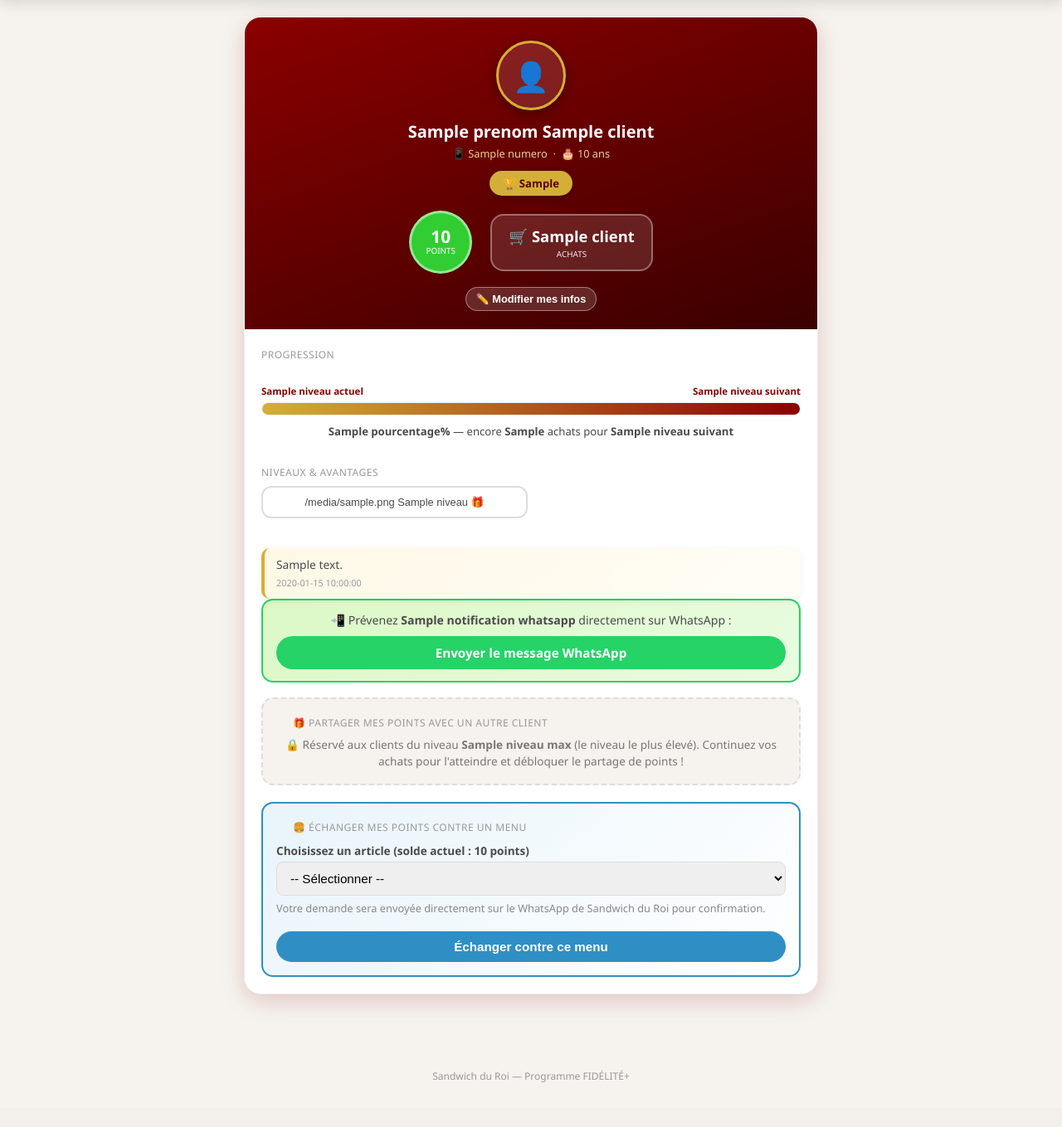
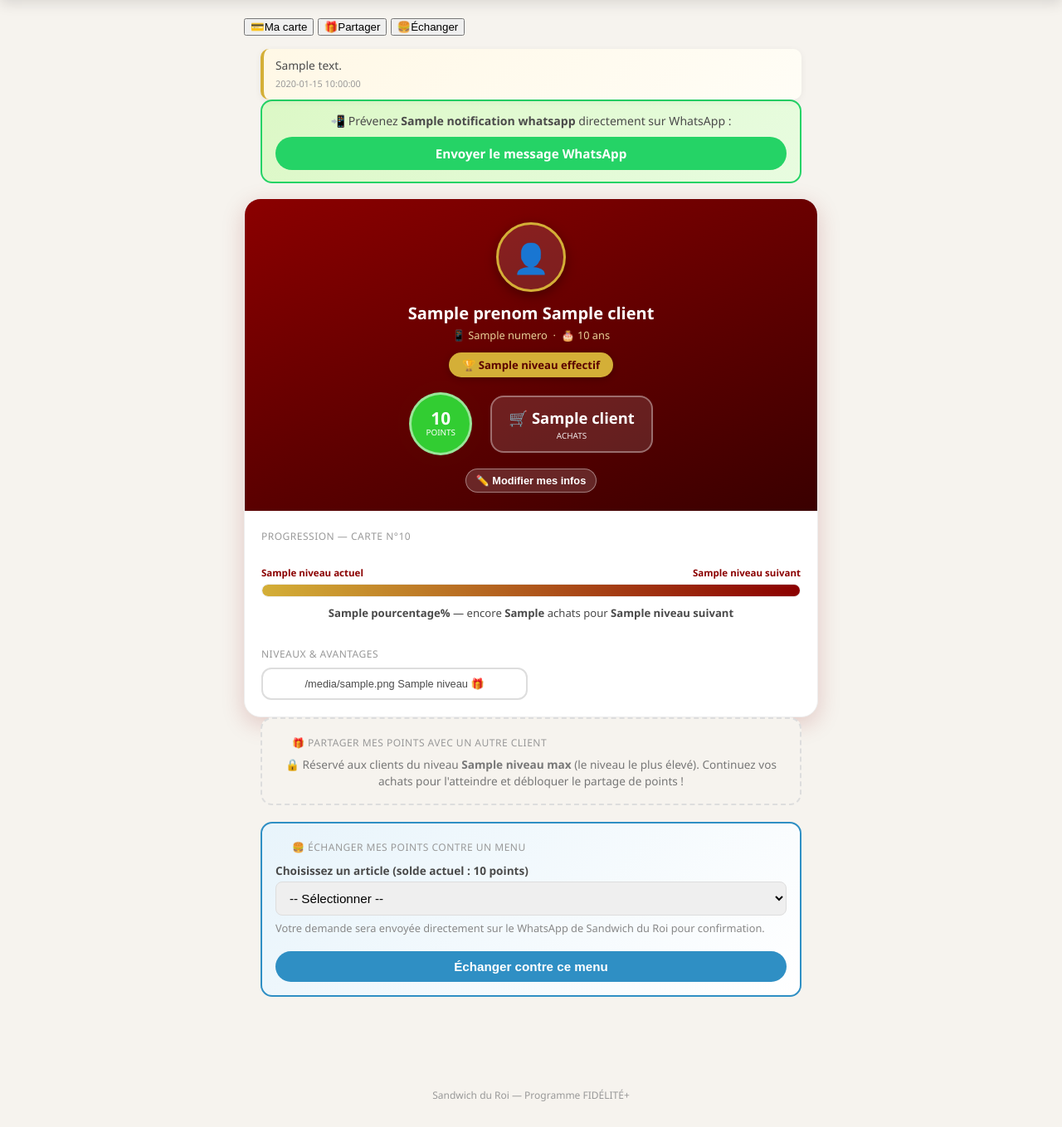
Before and after one commit to Renauddks/FIDELITE-, a Flask app: template templates/carte_client.html in a window 1280 px wide. Shown: the part 79-1438 px from the top of the page at 83% size. Before the commit the page ends 1384 px from the top, so only its background shows below. Run offline with Flask 3, Linux system fonts and the light colour scheme; the template is opened without the code that fills it: most values are stand-ins (such as "Sample title", 1, 10 or a date in 2020).

Commit message:
Add files via upload

```diff
--- a/templates/admin_dashboard.html
+++ b/templates/admin_dashboard.html
@@ -46,7 +46,10 @@
                 <tr>
                     <td>{{ client.prenom }} {{ client.nom }}</td>
                     <td>{{ client.numero or '—' }}</td>
-                    <td><span class="badge-statut">{{ client.statut_actuel }}</span></td>
+                    <td>
+                        <span class="badge-statut">{{ client.statut_effectif }}</span>
+                        {% if client.statut_degrade %}<span title="Statut réduit pour inactivité">⏳</span>{% endif %}
+                    </td>
                     <td>{{ client.nombre_achats }}</td>
                     <td>{{ client.score_points }}</td>
                     <td>
--- a/templates/carte_client.html
+++ b/templates/carte_client.html
@@ -3,6 +3,40 @@
 {% block og_titre %}🏆 La carte FIDÉLITÉ+ de {{ client.prenom }} {{ client.nom }}{% endblock %}
 {% block og_description %}{{ client.statut_actuel }} · {{ client.nombre_achats }} achat{{ 's' if client.nombre_achats != 1 else '' }} · Sandwich du Roi{% endblock %}
 {% block contenu %}
+
+<!-- Navigation par icônes : Ma carte / Partager / Échanger -->
+<div class="nav-icones">
+    <button type="button" class="icone-nav icone-active" data-vue="carte" onclick="changerVue('carte')">
+        <span class="icone-emoji">💳</span><span>Ma carte</span>
+    </button>
+    <button type="button" class="icone-nav" data-vue="partage" onclick="changerVue('partage')">
+        <span class="icone-emoji">🎁</span><span>Partager</span>
+    </button>
+    <button type="button" class="icone-nav" data-vue="echange" onclick="changerVue('echange')">
+        <span class="icone-emoji">🍔</span><span>Échanger</span>
+    </button>
+</div>
+
+{% if notifications %}
+<div class="bloc-notifications">
+    {% for notif in notifications %}
+    <div class="notification-item">
+        <p>{{ notif.message }}</p>
+        <span class="notification-date">{{ notif.date_creation }}</span>
+    </div>
+    {% endfor %}
+</div>
+{% endif %}
+
+{% if notification_whatsapp and notification_whatsapp.lien %}
+<div class="bandeau-notification">
+    <p>📲 Prévenez <strong>{{ notification_whatsapp.nom_destinataire }}</strong> directement sur WhatsApp :</p>
+    <a href="{{ notification_whatsapp.lien }}" target="_blank" rel="noopener" class="bouton bouton-whatsapp">Envoyer le message WhatsApp</a>
+</div>
+{% endif %}
+
+<!-- VUE : MA CARTE -->
+<div id="vue-carte" class="vue-section">
     <div class="carte-fidelite">
 
         <div class="carte-fidelite-hero">
@@ -15,7 +49,14 @@
             </div>
             <p class="hero-nom">{{ client.prenom }} {{ client.nom }}</p>
             <p class="hero-contact">📱 {{ client.numero or 'Non renseigné' }} &nbsp;·&nbsp; 🎂 {{ client.age or '—' }} ans</p>
-        <span class="hero-statut">🏆 {{ client.statut_actuel }}</span>
+            <span class="hero-statut">🏆 {{ niveau_effectif.nom_niveau if niveau_effectif else client.statut_actuel }}</span>
+
+            {% if statut_degrade %}
+            <p class="alerte-degradation">
+                ⏳ Statut réduit pour inactivité ({{ jours_inactivite }} jours sans achat).
+                Un nouvel achat vous ramène immédiatement à votre niveau <strong>{{ niveau_acquis.nom_niveau }}</strong> !
+            </p>
+            {% endif %}
 
             <div class="hero-stats">
                 <div class="hero-stat-points">
@@ -36,7 +77,10 @@
         </div>
 
         <div class="carte-fidelite-progression">
-        <p class="titre-section">Progression</p>
+            <p class="titre-section">
+                Progression — carte n°{{ cartes_completees + 1 }}
+                {% if cartes_completees > 0 %}<span class="puce-cartes">🏆 {{ cartes_completees }} carte{{ 's' if cartes_completees != 1 else '' }} complétée{{ 's' if cartes_completees != 1 else '' }}</span>{% endif %}
+            </p>
             <div class="grille-cases">
                 {% for i in range(1, nb_cases_total + 1) %}
                     <span class="case-achat {% if i <= cases_cochees %}case-cochee{% endif %}">
@@ -76,25 +120,11 @@
                 {% endfor %}
             </div>
         </div>
+    </div>
+</div>
 
-    {% if notifications %}
-    <div class="bloc-notifications">
-        {% for notif in notifications %}
-        <div class="notification-item">
-            <p>{{ notif.message }}</p>
-            <span class="notification-date">{{ notif.date_creation }}</span>
-        </div>
-        {% endfor %}
-    </div>
-    {% endif %}
-
-    {% if notification_whatsapp and notification_whatsapp.lien %}
-    <div class="bandeau-notification">
-        <p>📲 Prévenez <strong>{{ notification_whatsapp.nom_destinataire }}</strong> directement sur WhatsApp :</p>
-        <a href="{{ notification_whatsapp.lien }}" target="_blank" rel="noopener" class="bouton bouton-whatsapp">Envoyer le message WhatsApp</a>
-    </div>
-    {% endif %}
-
+<!-- VUE : PARTAGER -->
+<div id="vue-partage" class="vue-section vue-cachee">
     <div class="carte-fidelite-partage {% if not peut_partager %}partage-verrouille{% endif %}">
         <p class="titre-section">🎁 Partager mes points avec un autre client</p>
         {% if peut_partager %}
@@ -113,7 +143,10 @@
             </p>
         {% endif %}
     </div>
+</div>
 
+<!-- VUE : ÉCHANGER -->
+<div id="vue-echange" class="vue-section vue-cachee">
     <div class="carte-fidelite-echange">
         <p class="titre-section">🍔 Échanger mes points contre un menu</p>
         {% if menu %}
@@ -174,5 +207,14 @@ function ouvrirNiveau(titre, avantages) {
     document.getElementById('modale-niveau-avantages').textContent = avantages;
     document.getElementById('modale-niveau').classList.add('modale-visible');
 }
+
+function changerVue(vue) {
+    document.querySelectorAll('.vue-section').forEach(function (el) {
+        el.classList.toggle('vue-cachee', el.id !== 'vue-' + vue);
+    });
+    document.querySelectorAll('.icone-nav').forEach(function (bouton) {
+        bouton.classList.toggle('icone-active', bouton.getAttribute('data-vue') === vue);
+    });
+}
 </script>
 {% endblock %}
--- a/templates/fiche_client.html
+++ b/templates/fiche_client.html
@@ -13,10 +13,13 @@
     </p>
 
     <div class="fiche-stats">
-        <div class="fiche-stat"><span class="fiche-stat-valeur">{{ client.statut_actuel }}</span><span>Statut</span></div>
+        <div class="fiche-stat"><span class="fiche-stat-valeur">{{ niveau_effectif.nom_niveau if niveau_effectif else client.statut_actuel }}</span><span>Statut</span></div>
         <div class="fiche-stat"><span class="fiche-stat-valeur">{{ client.nombre_achats }}</span><span>Achats</span></div>
         <div class="fiche-stat"><span class="fiche-stat-valeur">{{ client.score_points }}</span><span>Points</span></div>
     </div>
+    {% if statut_degrade %}
+    <p class="texte-aide">⏳ Statut réduit pour inactivité ({{ jours_inactivite }} jours sans achat) — niveau réellement acquis : <strong>{{ niveau_acquis.nom_niveau }}</strong>, restauré au prochain achat.</p>
+    {% endif %}
 </section>
 
 <div class="grille-actions">
--- a/templates/gestion_niveaux.html
+++ b/templates/gestion_niveaux.html
@@ -35,6 +35,10 @@
             Niveau actif
         </label>
         <p class="texte-aide">🎁 Le partage de points entre clients est automatiquement réservé au niveau le plus élevé (le plus grand nombre d'achats requis).</p>
+        <label class="case-actif">
+            <input type="checkbox" name="palier_plancher" {% if niveau.palier_plancher %}checked{% endif %}>
+            ⏳ Niveau plancher — le statut ne redescend jamais en dessous de celui-ci après 30 jours d'inactivité
+        </label>
         <div class="carte-niveau-actions">
             <button type="submit" class="bouton bouton-secondaire bouton-mini">Enregistrer</button>
             <button type="submit" formaction="{{ url_for('supprimer_niveau', niveau_id=niveau.id) }}" class="bouton bouton-danger bouton-mini" data-confirmation="Supprimer le niveau {{ niveau.nom_niveau }} ?">Supprimer</button>
```
Lines whose indentation alone changed are shown as unchanged.
